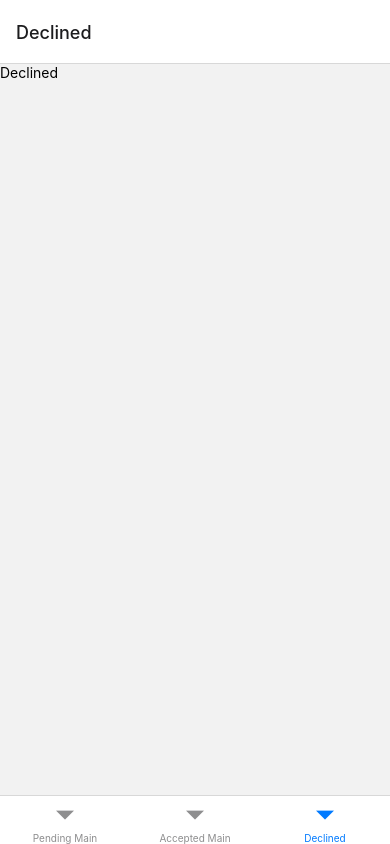
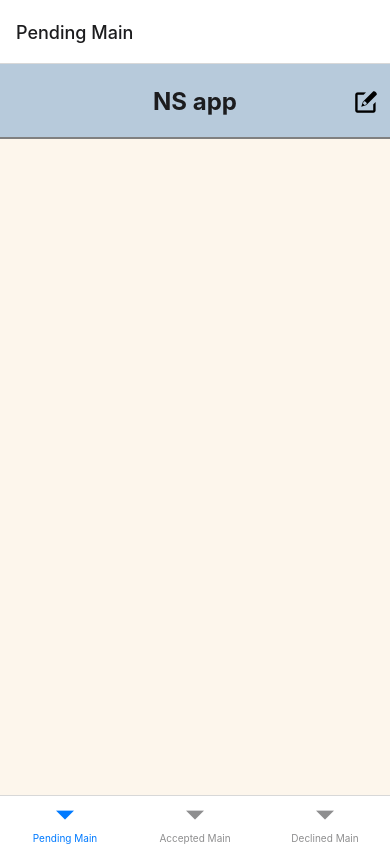
Before and after one commit to marysoh/code-exp, a React Native app: screen /Declined in a window 390 px wide. Built offline with nearby package versions, Linux system fonts and the light colour scheme.

Commit message:
Added UI for Declined

```diff
--- a/App.js
+++ b/App.js
@@ -17,6 +17,7 @@ import PendingStack from "./screens/PendingStack";
 import AcceptedScreen from "./screens/AcceptedScreen";
 import DeclinedScreen from "./screens/DeclinedScreen";
 import AcceptedOuterStack from "./screens/AcceptedOuterStack";
+import DeclinedOuterStack from "./screens/DeclinedOuterStack";
 
 const Tab = createBottomTabNavigator();
 
@@ -26,7 +27,7 @@ export default function App() {
       <Tab.Navigator>
         <Tab.Screen name="Pending Main" component={PendingOuterStack} screenOptions={{ headerShown: false, title: '', }}/>
         <Tab.Screen name="Accepted Main" component={AcceptedOuterStack} screenOptions={{ headerShown: false, title: '', }}/>
-        <Tab.Screen name="Declined" component={DeclinedScreen} screenOptions={{ headerShown: false }}/>
+        <Tab.Screen name="Declined Main" component={DeclinedOuterStack} screenOptions={{ headerShown: false, title: '', }}/>
       </Tab.Navigator>
     </NavigationContainer>
   );
--- /dev/null
+++ b/screens/DeclinedOuterStack.js
@@ -0,0 +1,31 @@
+import { StatusBar } from "expo-status-bar";
+import {
+  StyleSheet,
+  Text,
+  View,
+  TouchableOpacity,
+  FlatList,
+} from "react-native";
+import { NavigationContainer, TabActions } from "@react-navigation/native";
+import { createStackNavigator } from "@react-navigation/stack";
+import React, { useEffect, useState } from "react";
+import PendingStack from './PendingStack';
+import PendingScreen from "./PendingScreen";
+import ReportScreen from "./ReportScreen";
+import ViewReportScreen from "./ViewReportScreen";
+import DeclinedStack from "./DeclinedStack";
+
+const Stack = createStackNavigator();
+
+export default function DeclinedOuterStack(){
+  return(
+      <Stack.Navigator mode="modal" headerMode="none">
+        <Stack.Screen
+          name="Declined Stack" component={DeclinedStack}
+            options={{headerShown: false}}
+        />
+        <Stack.Screen name="View Report3" component={ViewReportScreen}/>
+      </Stack.Navigator>
+
+  )
+}
--- a/screens/DeclinedScreen.js
+++ b/screens/DeclinedScreen.js
@@ -12,11 +12,53 @@ import { createStackNavigator } from "@react-navigation/stack";
 import React, { useEffect, useState } from "react";
 import { Entypo } from "@expo/vector-icons";
 
-export default function DeclinedScreen(){
+
+
+
+
+export default function DeclinedScreen({navigation}){
+    const [notes, setNotes] = useState(
+        [{title:"incident",
+        date: "12/03/2022",
+},]);
+    function viewReport(){
+        console.log("hiii");
+        navigation.navigate("View Report3");
+    }
+
+    function renderItem({item}){
+        return(
+        <View
+        style={{
+            padding:10,
+            borderBottomColor: 'grey',
+            borderBottomWidth:2}}>
+            {/* {console.log(item.title)} */}
+            <TouchableOpacity onPress={viewReport}>
+                <Text style={{fontSize: 10, textAlign: 'left', }}>{item.date}</Text>
+                <Text style={{fontSize:16, textAlign: 'left', marginLeft: 20, padding: 5}}>{item.title}</Text>
+                </TouchableOpacity>
+        </View>
+
+        )
+    }
     return(
-        <View>
-        <Text>Declined</Text>
-    </View>
+
+    <View style={styles.container}>
+    <FlatList
+      data={notes}
+      renderItem={renderItem}
+      style={{ width: "100%" }}
+    />
+  </View>
     );
+}
 
-}
+const styles = StyleSheet.create({
+    container: {
+      flex: 1,
+      backgroundColor: "#FDF6EC",
+      alignItems: "center",
+      justifyContent: "center",
+    },
+  });
--- /dev/null
+++ b/screens/DeclinedStack.js
@@ -0,0 +1,39 @@
+import { StatusBar } from "expo-status-bar";
+import {
+  StyleSheet,
+  Text,
+  View,
+  TouchableOpacity,
+  FlatList,
+} from "react-native";
+import { NavigationContainer } from "@react-navigation/native";
+import { createStackNavigator } from "@react-navigation/stack";
+import React from "react";
+import PendingScreen from './PendingScreen';
+import DeclinedScreen from "./DeclinedScreen";
+
+const InnerStack = createStackNavigator();
+
+export default function DeclinedStack(){
+  return(
+    <InnerStack.Navigator>
+      <InnerStack.Screen
+      name="Declined"
+      component = {DeclinedScreen}
+      options={{
+        title: "Declined",
+        headerTitleStyle: {
+          fontWeight: "bold",
+          fontSize: 24,
+        },
+        headerTitleAlign: "center",
+        headerStyle: {
+          backgroundColor: "#B7CADB",
+          height: 75,
+          borderBottomColor: "grey",
+          borderBottomWidth: 2,
+        },
+      }}/>
+    </InnerStack.Navigator>
+  )
+}
```
Also changed, not shown: screens/notes.js (deleted).
